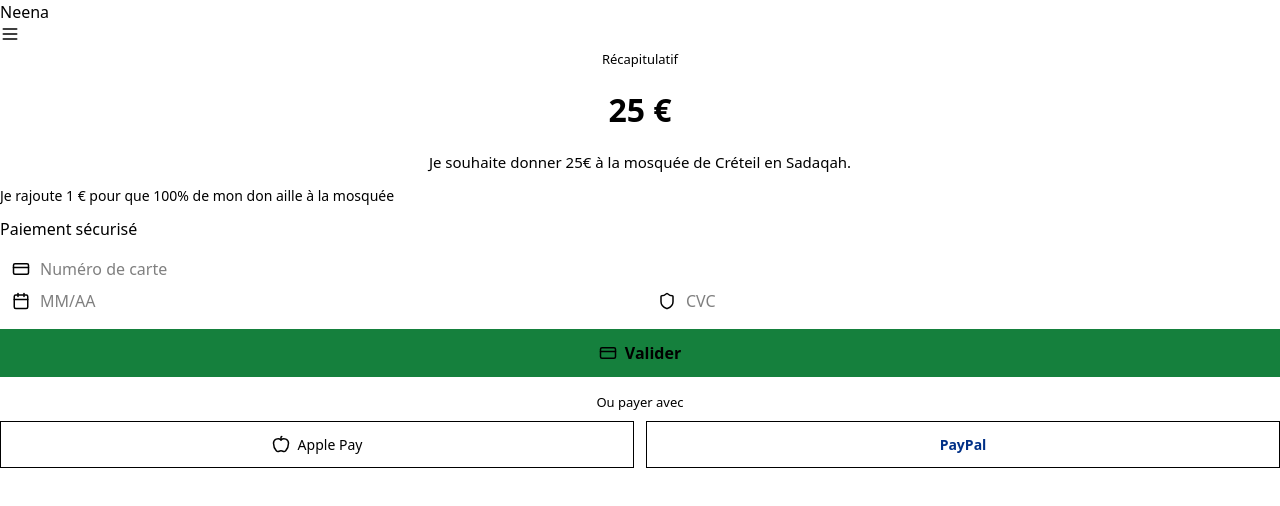
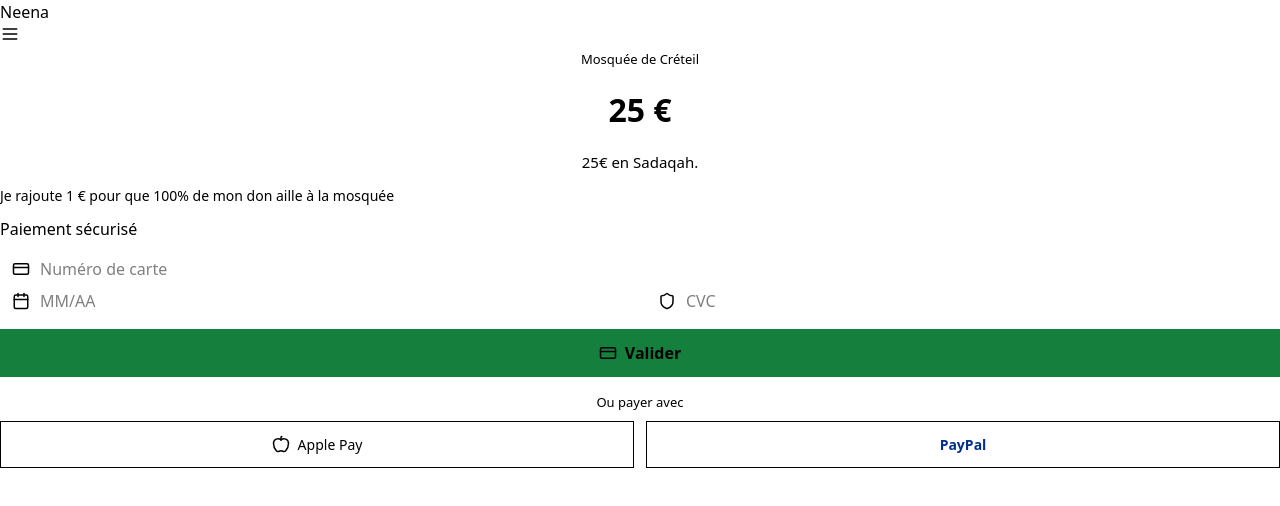
Before and after one commit to chaaaady/NeenaV3, a Next.js app: page /step-payment in a window 1280 px wide. Shown: the top 506 px of the page. Built offline with nearby package versions, Linux system fonts and the light colour scheme.

Commit message:
feat: Remplacer Récapitulatif par nom de mosquée et simplifier le récap

```diff
--- a/src/app/(don)/step-payment/page.tsx
+++ b/src/app/(don)/step-payment/page.tsx
@@ -64,7 +64,7 @@ export default function StepPaymentPage() {
         {/* Récapitulatif avec montant en gros */}
         <div className="app-card mb-3">
           <div className="space-y-4">
-            <div className="text-[13px] text-[var(--text-muted)] text-center">Récapitulatif</div>
+            <div className="text-[13px] text-[var(--text-muted)] text-center">Mosquée de {values.mosqueName}</div>
             {getAmountDisplay()}
             <div className="text-[15px] text-[var(--text)] leading-relaxed text-center">{summarySentence}</div>
           </div>
--- a/src/features/donation/summary.ts
+++ b/src/features/donation/summary.ts
@@ -20,5 +20,5 @@ export function buildDonationSummary(values: DonationFormValues): string {
     ? `Special (${values.specialDonation})`
     : values.donationType;
 
-  return `Je souhaite donner ${values.amount}€${freqSuffix}${donorPart} à la mosquée de ${values.mosqueName} en ${typeLabel}${values.wantsReceipt ? " avec reçu fiscal" : ""}.`;
+  return `${values.amount}€${freqSuffix}${donorPart} en ${typeLabel}${values.wantsReceipt ? " avec reçu fiscal" : ""}.`;
 }
```
